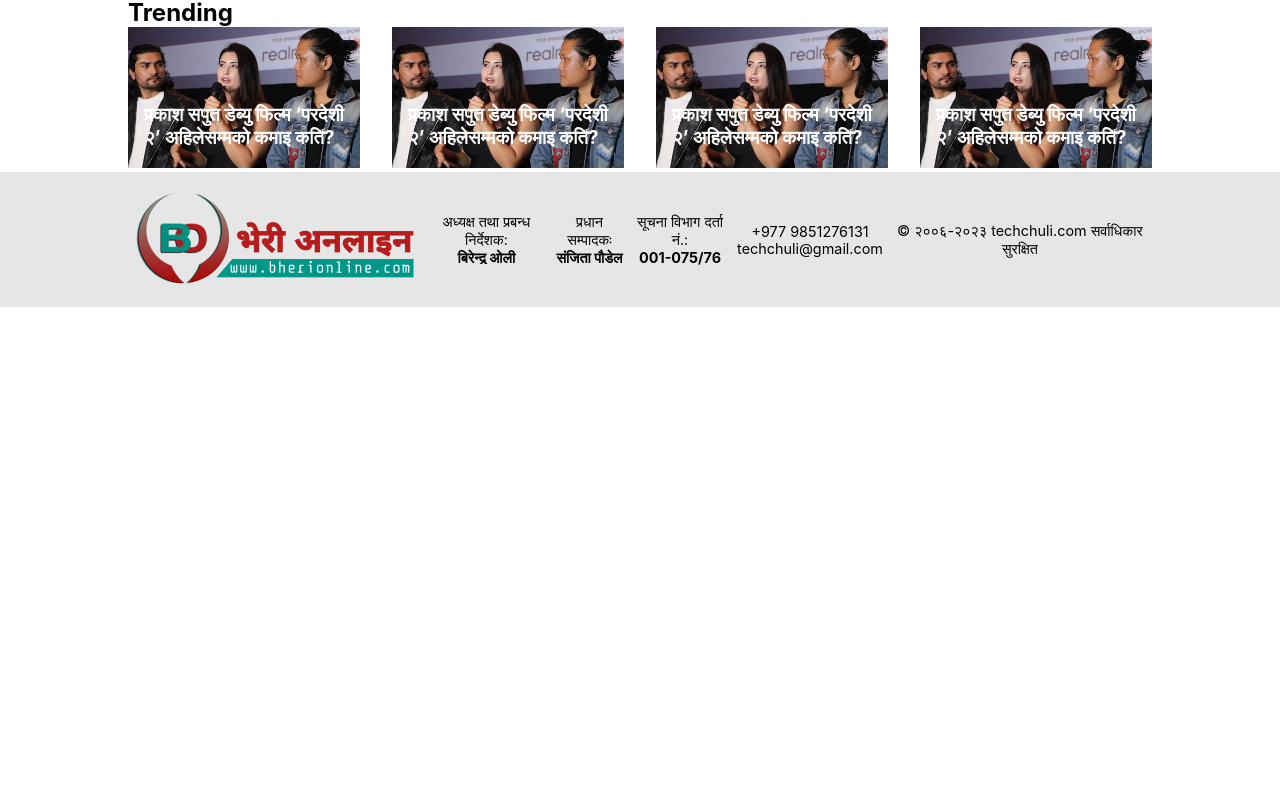
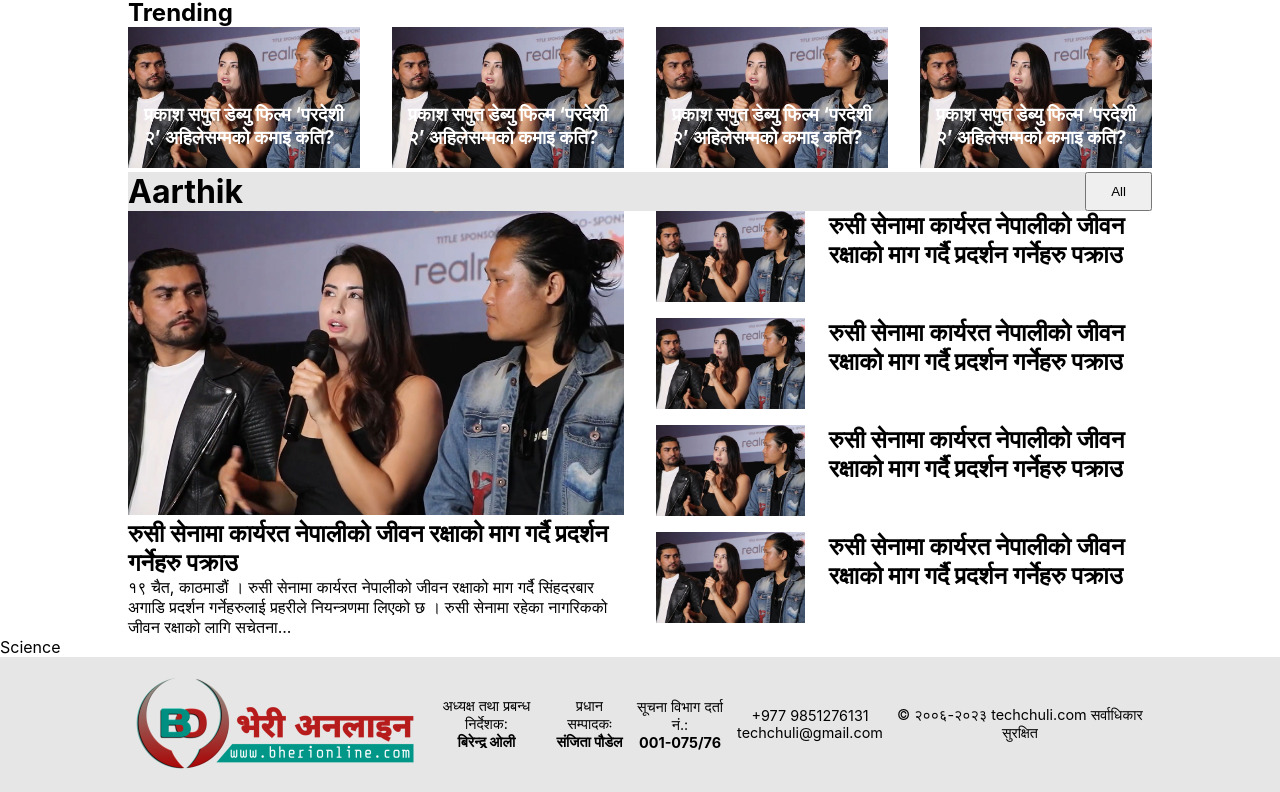
Before and after one commit to birendraoli/ReactNewsPortal, a React (Create React App) app in the folder news1/: page / in a window 1280 px wide. Shown: the part 3424-4216 px from the top of the page. Before the commit the page ends 3731 px from the top, so only its background shows below. Built offline with nearby package versions, Linux system fonts and the light colour scheme.

Commit message:
design added

```diff
--- a/news1/src/App.js
+++ b/news1/src/App.js
@@ -6,6 +6,8 @@ import {  BrowserRouter as Brou, Routes, Route } from  'react-router-dom';
 import BannerNews from './components/home/BannerNews';
 import News from './components/home-parts/News';
 import Trending from './components/home-parts/Trending';
+import Economy from './components/home-parts/Economy';
+import Science from './components/home-parts/Science';
 
 function App() {
   return (
@@ -19,6 +21,8 @@ function App() {
         <BannerNews />
         <News />
         <Trending />
+        <Economy />
+        <Science />
         <Footer />
       </Brou>
     </>
--- /dev/null
+++ b/news1/src/components/home-parts/Economy.jsx
@@ -0,0 +1,47 @@
+import React from 'react'
+import './Economy.scss'
+import img1 from './news-img1.jpg'
+
+const Economy = () => {
+    return (
+        <div className='economy-wrapper'>
+            <div className="title-head">
+                <h1>Aarthik</h1>
+                <button>All</button>
+            </div>
+            <div className="news-content">
+                <div className="f-news">
+                    <div className="feature-img">
+                        <img src={img1} alt="" />
+                    </div>
+                    <div className="title">
+                        <h2>रुसी सेनामा कार्यरत नेपालीको जीवन रक्षाको माग गर्दै प्रदर्शन गर्नेहरु पक्राउ</h2>
+                    </div>
+                    <div className="details">
+                        <p>१९ चैत, काठमाडौं । रुसी सेनामा कार्यरत नेपालीको जीवन रक्षाको माग गर्दै सिंहदरबार अगाडि प्रदर्शन गर्नेहरुलाई प्रहरीले नियन्त्रणमा लिएको छ । रुसी सेनामा रहेका नागरिकको जीवन रक्षाको लागि सचेतना...</p>
+                    </div>
+                </div>
+                <div className="more-news">
+                    <div className="col">
+                        <img src={img1} alt="" />
+                        <h2>रुसी सेनामा कार्यरत नेपालीको जीवन रक्षाको माग गर्दै प्रदर्शन गर्नेहरु पक्राउ</h2>
+                    </div>
+                    <div className="col">
+                        <img src={img1} alt="" />
+                        <h2>रुसी सेनामा कार्यरत नेपालीको जीवन रक्षाको माग गर्दै प्रदर्शन गर्नेहरु पक्राउ</h2>
+                    </div>
+                    <div className="col">
+                        <img src={img1} alt="" />
+                        <h2>रुसी सेनामा कार्यरत नेपालीको जीवन रक्षाको माग गर्दै प्रदर्शन गर्नेहरु पक्राउ</h2>
+                    </div>
+                    <div className="col">
+                        <img src={img1} alt="" />
+                        <h2>रुसी सेनामा कार्यरत नेपालीको जीवन रक्षाको माग गर्दै प्रदर्शन गर्नेहरु पक्राउ</h2>
+                    </div>
+                </div>
+            </div>
+        </div>
+    )
+}
+
+export default Economy
--- /dev/null
+++ b/news1/src/components/home-parts/Economy.scss
@@ -0,0 +1,41 @@
+.economy-wrapper {
+    display: flex;
+    flex-direction: column;
+    width: 80vw;
+    margin: auto;
+    .title-head {
+        display: flex;
+        justify-content: space-between;
+        background-color: var(--lightGrey);
+        button {
+            padding: 0 1.5rem;
+        }
+    }
+    .news-content {
+        display: flex;
+        justify-content: space-between;
+        gap: 2rem;
+        .feature-img {
+            width: 100%;
+            img {
+                width: 100%;
+            }
+        }
+        .f-news {
+            width: 50%;
+        }
+        .more-news {
+            width: 50%;
+            display: flex;
+            flex-direction: column;
+            gap: 1rem;
+            .col {
+                display: flex;
+                gap: 1.5rem;
+                img {
+                    width: 30%;
+                }
+            }
+        }
+    }
+}
--- /dev/null
+++ b/news1/src/components/home-parts/Science.jsx
@@ -0,0 +1,10 @@
+import React from 'react'
+import './Science.scss'
+
+const Science = () => {
+  return (
+    <div className='science-wrapper'>Science</div>
+  )
+}
+
+export default Science
```
Also changed, not shown: news1/src/components/home-parts/News.jsx (+4 -4 lines), news1/src/components/home-parts/Science.scss (added).
